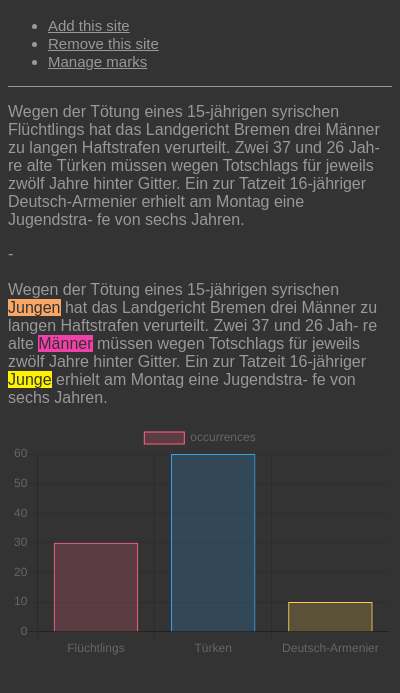
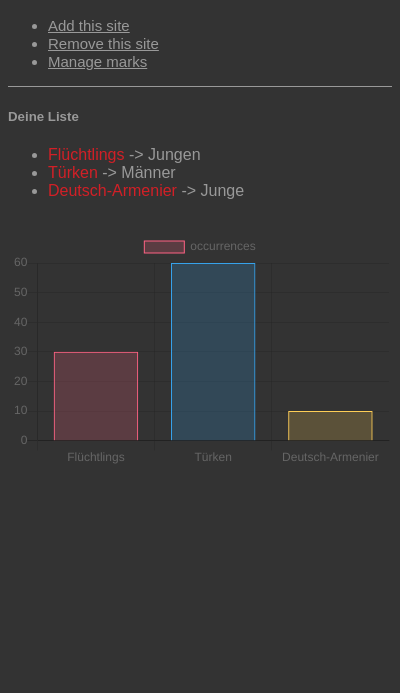
Before and after one commit to BillPepper/de-markierung, a browser extension: page popup.html in a window 400 px wide. Shown: the part 67-760 px from the top of the page. Drawn offline with Linux system fonts and the light colour scheme.

Commit message:
rm test text for dashboard

```diff
--- a/popup.html
+++ b/popup.html
@@ -79,32 +79,13 @@
       </li>
     </ul>
 
-    <div>
-      <div>
-        <p>
-          Wegen der Tötung eines 15-jährigen syrischen Flüchtlings hat das
-          Landgericht Bremen drei Männer zu langen Haftstrafen verurteilt. Zwei
-          37 und 26 Jah- re alte Türken müssen wegen Totschlags für jeweils
-          zwölf Jahre hinter Gitter. Ein zur Tatzeit 16-jähriger
-          Deutsch-Armenier erhielt am Montag eine Jugendstra- fe von sechs
-          Jahren.
-        </p>
-      </div>
+    <h5>Deine Liste</h5>
+    <ul>
+      <li><span class="redText">Flüchtlings</span> -> Jungen</li>
+      <li><span class="redText">Türken</span> -> Männer</li>
+      <li><span class="redText">Deutsch-Armenier</span> -> Junge</li>
+    </ul>
 
-      -
-      <br />
-      <br />
-      <div id="swear">
-        <p>
-          Wegen der Tötung eines 15-jährigen syrischen Flüchtlings hat das
-          Landgericht Bremen drei Männer zu langen Haftstrafen verurteilt. Zwei
-          37 und 26 Jah- re alte Türken müssen wegen Totschlags für jeweils
-          zwölf Jahre hinter Gitter. Ein zur Tatzeit 16-jähriger
-          Deutsch-Armenier erhielt am Montag eine Jugendstra- fe von sechs
-          Jahren.
-        </p>
-      </div>
-    </div>
     <canvas id="myChart" width="400" height="250"></canvas>
     <script src="popup.js"></script>
     <script src="chart.js"></script>
```
